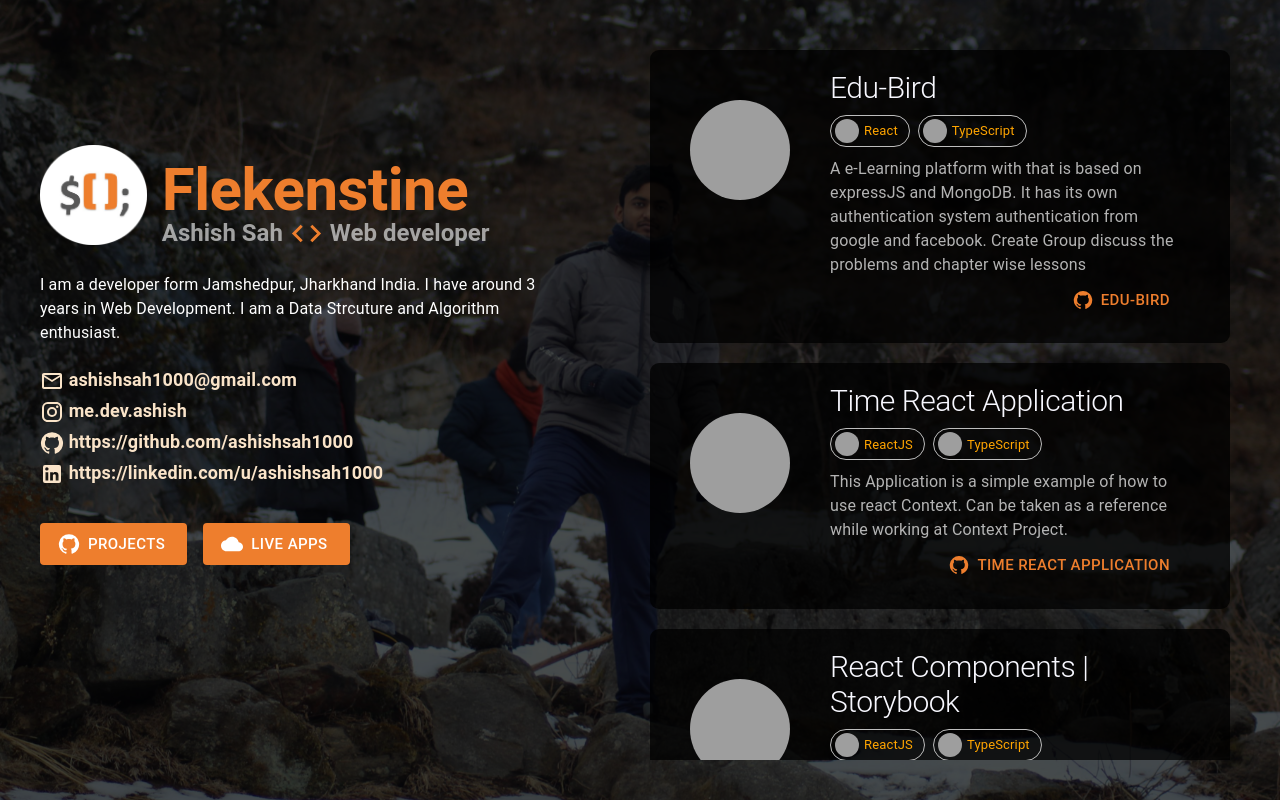
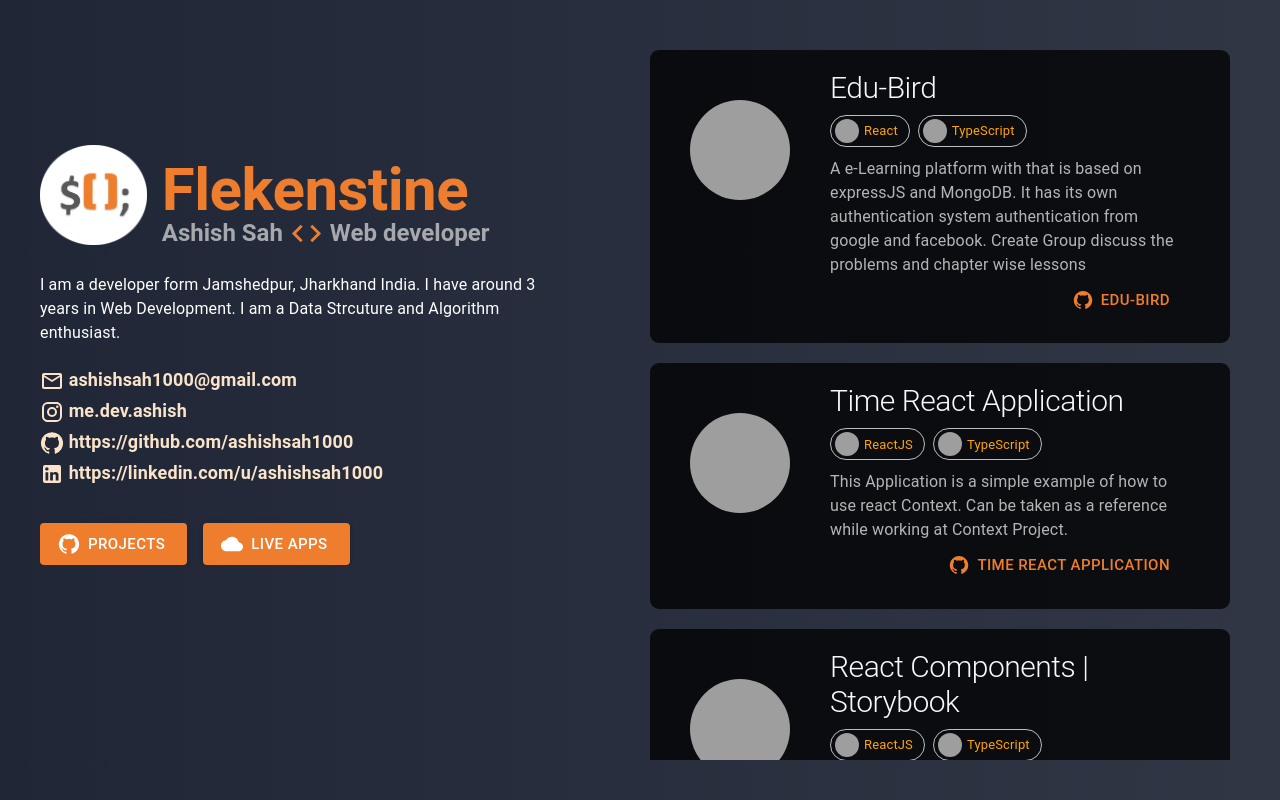
Before and after one commit to ashishsah1000/AshishPortfolio, a Gatsby site: page / in a window 1280 px wide. Built offline with nearby package versions, Linux system fonts and the light colour scheme; Gatsby itself is replaced by a stand-in of ours; grey boxes are pictures that could not be loaded.

Commit message:
done some touch up of previous code?

```diff
--- a/src/pages/components/Projects.jsx
+++ b/src/pages/components/Projects.jsx
@@ -1,5 +1,6 @@
-import React from 'react'
-import BigCard from './BigCard'
+import React from "react";
+import BigCard from "./BigCard";
+import "./css/projects.css";
 
 export default function Projects() {
   var data = [
@@ -9,55 +10,64 @@ export default function Projects() {
       technology: [
         {
           url: "https://picsum.photos/200/300",
-                    name: "React"
+          name: "React",
         },
         {
           url: "https://picsum.photos/200/300",
-                    name: "TypeScript"
-                }
+          name: "TypeScript",
+        },
       ],
-            content: "A e-Learning platform with that is based on expressJS and MongoDB. It has its own authentication system authentication from google and facebook. Create Group discuss the problems and chapter wise lessons",
-            date: "18 Apr 2018"
-        }, {
+      content:
+        "A e-Learning platform with that is based on expressJS and MongoDB. It has its own authentication system authentication from google and facebook. Create Group discuss the problems and chapter wise lessons",
+      date: "18 Apr 2018",
+    },
+    {
       sno: 2,
       title: "Time React Application",
       technology: [
         {
           url: "https://res.cloudinary.com/dxir7knlo/image/upload/v1639317909/pngaaa.com-2507930_tggs2p.png",
-                    name: "ReactJS"
+          name: "ReactJS",
         },
         {
           url: "https://picsum.photos/200/300",
-                    name: "TypeScript"
-                }
+          name: "TypeScript",
+        },
       ],
-            content: "This Application is a simple example of how to use react Context. Can be taken as a reference while working at Context Project.",
-            date: "18 Apr 2018"
-        }, {
+      content:
+        "This Application is a simple example of how to use react Context. Can be taken as a reference while working at Context Project.",
+      date: "18 Apr 2018",
+    },
+    {
       sno: 3,
       title: "React Components | Storybook",
       technology: [
         {
           url: "https://res.cloudinary.com/dxir7knlo/image/upload/v1639317909/pngaaa.com-2507930_tggs2p.png",
-                    name: "ReactJS"
+          name: "ReactJS",
         },
         {
           url: "https://picsum.photos/200/300",
-                    name: "TypeScript"
-                }
+          name: "TypeScript",
+        },
       ],
-            content: "StoryBook JS was one of the best things when you are working in a collaboration. Everything is organised and all you get is liberary of components.",
-            date: "18 Apr 2018"
-        }
-
-    ]
+      content:
+        "StoryBook JS was one of the best things when you are working in a collaboration. Everything is organised and all you get is liberary of components.",
+      date: "18 Apr 2018",
+    },
+  ];
   return (
-        <div style={{ height: "90vh", overflow: "scroll" }}>
+    <div className="projects">
       {data.map((x) => {
         return (
-                    <BigCard title={x.title} technology={x.technology} date={x.date} content={x.content} />
-                )
+          <BigCard
+            title={x.title}
+            technology={x.technology}
+            date={x.date}
+            content={x.content}
+          />
+        );
       })}
     </div>
-    )
+  );
 }
--- /dev/null
+++ b/src/pages/components/css/projects.css
@@ -0,0 +1,26 @@
+.projects {
+    height: 90vh;
+    overflow-x: hidden;
+    overflow-y: scroll;
+
+}
+
+/* width */
+::-webkit-scrollbar {
+    width: 10px;
+}
+
+/* Track */
+::-webkit-scrollbar-track {
+    background: #f1f1f1;
+}
+
+/* Handle */
+::-webkit-scrollbar-thumb {
+    background: #888;
+}
+
+/* Handle on hover */
+::-webkit-scrollbar-thumb:hover {
+    background: #555;
+}
--- a/src/pages/css/index.css
+++ b/src/pages/css/index.css
@@ -6,7 +6,9 @@ body {
 }
 
 .app {
-    background: url("../../images/bgimg.jpg");
+    /* background: url("../../images/bgimg.jpg");
+     */
+    background: #000;
     margin: 0 0;
     padding: 0 0;
     width: 100vw;
@@ -17,10 +19,13 @@ body {
 }
 
 .appParalax {
-    background: rgba(0, 0, 0, 0.7);
+    background: rgba(96, 108, 136, 0.5);
     /* fallback for old browsers */
-    /* background: -webkit-linear-gradient(to right, rgba(65,67,69,.8), rgba(35,37,38,.8));   */
-    /* background: linear-gradient(to right, rgba(65,67,69,.8), rgba(35,37,38,.8));  */
+    background: -webkit-linear-gradient(to right, rgba(63, 76, 107, 0.5), rgba(96, 108, 136, 0.5));
+    /* Chrome 10-25, Safari 5.1-6 */
+    background: linear-gradient(to right, rgba(63, 76, 107, 0.5), rgba(96, 108, 136, 0.5));
+    /* W3C, IE 10+/ Edge, Firefox 16+, Chrome 26+, Opera 12+, Safari 7+ */
+
     height: 100vh;
     width: 100vw;
     /* overflow: scroll; */
@@ -32,4 +37,6 @@ body {
 
 .rightHolder {
     overflow-y: scroll;
+    overflow-x: hidden;
+
 }
--- a/src/pages/index.jsx
+++ b/src/pages/index.jsx
@@ -28,28 +28,24 @@ const IndexPage = () => {
           <div className="content">
             {/* <Navbar /> */}
             <Grid container>
-              <Grid items md={6} xs={12}>
+              <Grid items md={6} xs={12} style={{ background: "" }}>
                 <Introduction />
               </Grid>
-              <Grid items md={6} xs={12} s >
+              <Grid items md={6} xs={12}>
                 {/* {add the componet of effects} */}
                 {/* <Animate /> */}
-                <div className="rightHolder" >
+                <div className="rightHolder" style={{ overflow: "hidden" }}>
                   {/* <CreateCards /> */}
                   <Projects />
-
                 </div>
 
-
                 {/* <CustomCard /> */}
-
-
               </Grid>
             </Grid>
           </div>
         </div>
       </div>
-    </ThemeProvider >
+    </ThemeProvider>
   );
 };
 
```
Lines whose indentation alone changed are shown as unchanged.
